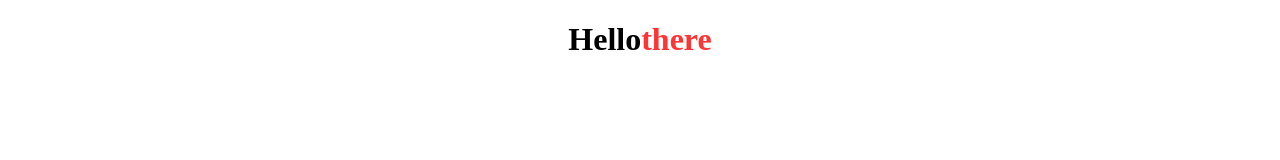
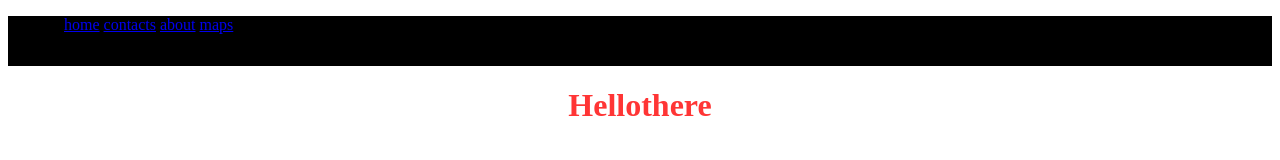
Before and after one commit to dronaldas/thesis, a plain HTML site: page index.html in a window 1280 px wide. Drawn offline with nearby package versions, Linux system fonts and the light colour scheme; files that its build step writes are made by us from their sources.

Commit message:
upload test

```diff
--- a/index.html
+++ b/index.html
@@ -8,6 +8,18 @@
     <title>Document</title>
 </head>
 <body>
+    <header>
+        <nav>
+            <ul>
+                <li><a href="#">home</a></li>
+                <li><a href="#">contacts</a></li>
+                <li><a href="#">about</a></li>
+                <li><a href="#">maps</a></li>
+
+            </ul>
+        </nav>
+        <div class="containerFlex hero"></div>
+    </header>
     <h1>Hello <span>there</span></h1>
 </body>
 </html>
--- /dev/null
+++ b/scss/header.scss
@@ -0,0 +1,17 @@
+nav {
+    height: 50px;
+    width: 100%;
+    background-color: black;
+    position: sticky;
+
+        ul {
+            color: white;
+            list-style-type: none;
+            margin-left: 1em;
+
+
+    li {
+        display: inline;
+
+   }
+}}
--- a/scss/style.scss
+++ b/scss/style.scss
@@ -1,8 +1,12 @@
+@import 'header.scss';
+
 $banana: #ff3535;
+* { box-sizing: border-box;}
 
 h1 {
   display: flex;
   justify-content: center;
+  color: #ff3535;
 
   span {
     color: $banana;
```
Also changed, not shown: script.js (added), scss/footer.scss (added), scss/main.scss (added), scss/variable.scss (added), style.css (added).
